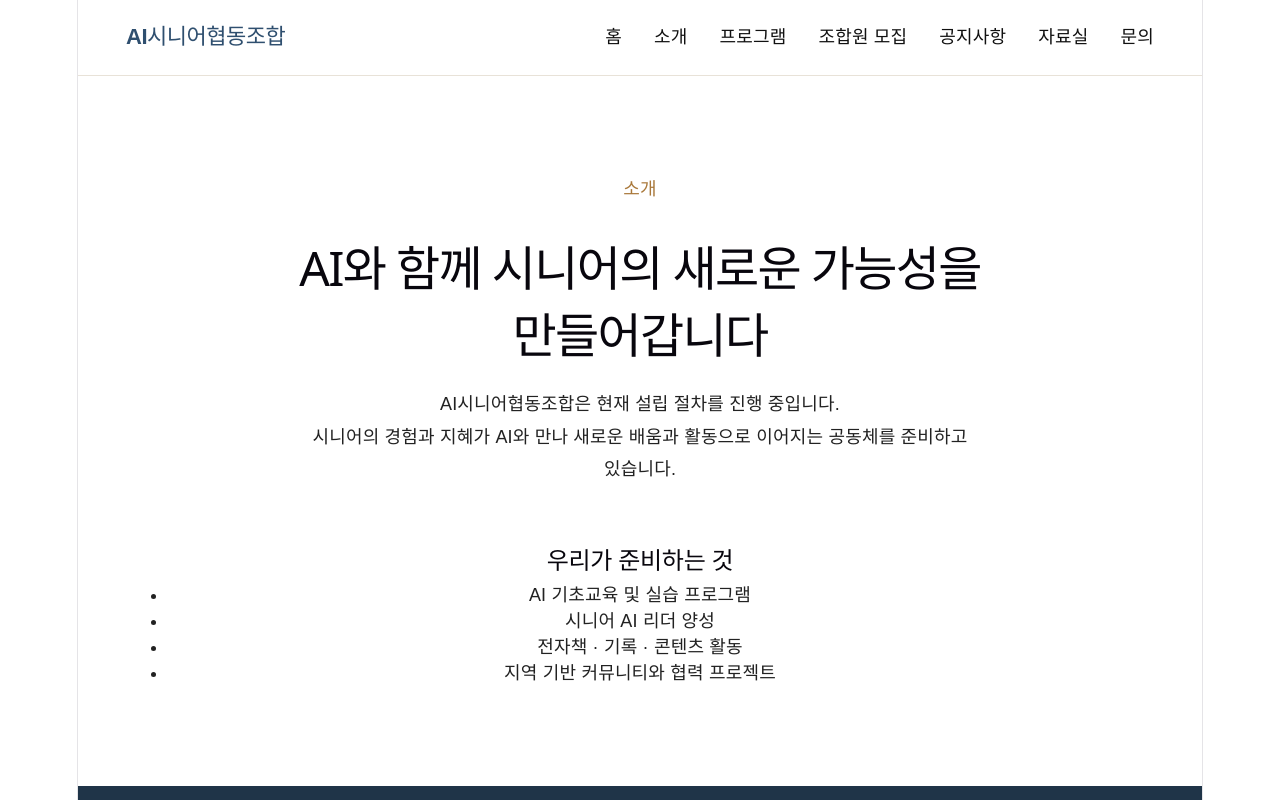
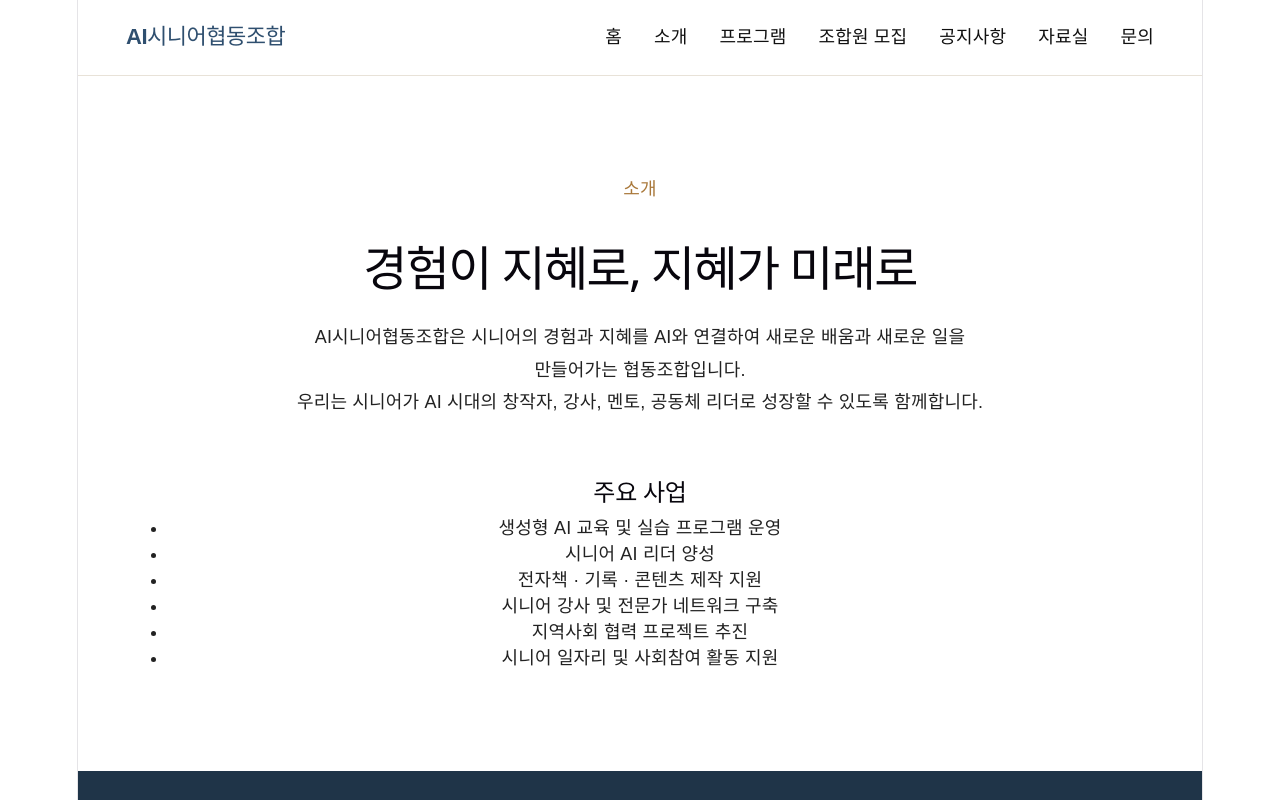
Before and after one commit to jhmisy-crypto/ai-senior-coop-homepage, a React (Vite) app: page /about in a window 1280 px wide. Shown: the top 800 px of the page. Built offline with nearby package versions, Linux system fonts and the light colour scheme.

Commit message:
AboutPage , ContactPage수정

```diff
--- a/src/pages/AboutPage.jsx
+++ b/src/pages/AboutPage.jsx
@@ -9,24 +9,27 @@ function AboutPage() {
 
          <p className="section-label">소개</p>
          <h1 style={{ lineHeight: "1.4" }}>
-          AI와 함께 시니어의 새로운 가능성을 만들어갑니다
+          경험이 지혜로, 지혜가 미래로
          </h1>
 
         <p className="page-desc">
-          AI시니어협동조합은 현재 설립 절차를 진행 중입니다.
-        <br />
-         시니어의 경험과 지혜가 AI와 만나
-         새로운 배움과 활동으로 이어지는 공동체를 준비하고 있습니다.
+         AI시니어협동조합은 시니어의 경험과 지혜를 AI와 연결하여
+         새로운 배움과 새로운 일을 만들어가는 협동조합입니다.
+       <br />
+         우리는 시니어가 AI 시대의 창작자, 강사, 멘토,
+         공동체 리더로 성장할 수 있도록 함께합니다.
         </p>
 
   <div className="about-content">
-    <h2>우리가 준비하는 것</h2>
+    <h2>주요 사업</h2>
 
     <ul>
-      <li>AI 기초교육 및 실습 프로그램</li>
-      <li>시니어 AI 리더 양성</li>
-      <li>전자책 · 기록 · 콘텐츠 활동</li>
-      <li>지역 기반 커뮤니티와 협력 프로젝트</li>
+     <li>생성형 AI 교육 및 실습 프로그램 운영</li>
+     <li>시니어 AI 리더 양성</li>
+     <li>전자책 · 기록 · 콘텐츠 제작 지원</li>
+     <li>시니어 강사 및 전문가 네트워크 구축</li>
+     <li>지역사회 협력 프로젝트 추진</li>
+     <li>시니어 일자리 및 사회참여 활동 지원</li>
     </ul>
   </div>
       </main>
--- a/src/pages/ContactPage.jsx
+++ b/src/pages/ContactPage.jsx
@@ -9,12 +9,14 @@ function ContactPage() {
       <main className="page-section">
         <p className="section-label">문의</p>
 
-        <h1>문의 페이지 준비 중입니다</h1>
+        <h1>문의 및 참여 신청</h1>
 
         <p className="page-desc">
-          AI시니어협동조합은 현재 설립 절차를 진행 중입니다.
+          AI시니어협동조합은 시니어의 경험과 지혜를 AI와 연결하여
+          새로운 배움과 활동을 만들어 가고 있습니다.
           <br />
-          문의 및 참여 신청은 아래 신청폼을 통해 남겨주세요.
+          프로그램 참여, 강의 문의, 협력 제안, 조합 가입 문의는
+          아래 방법으로 연락해 주시기 바랍니다.
         </p>
 
         <div className="program-action">
@@ -23,8 +25,19 @@ function ContactPage() {
             target="_blank"
             rel="noreferrer"
           >
+            <div className="about-content">
+
+          <h2>연락처</h2>
+
+           <ul>
+            <li>대표메일 : info@aiseniors.kr</li>
+            <li>홈페이지 : https://aiseniors.kr</li>
+            <li>기관명 : AI시니어협동조합</li>
+           </ul>
+          </div>
+
             <button className="apply-button">
-              신청 및 문의하기
+              참여 신청 및 문의하기
             </button>
           </a>
         </div>
```
